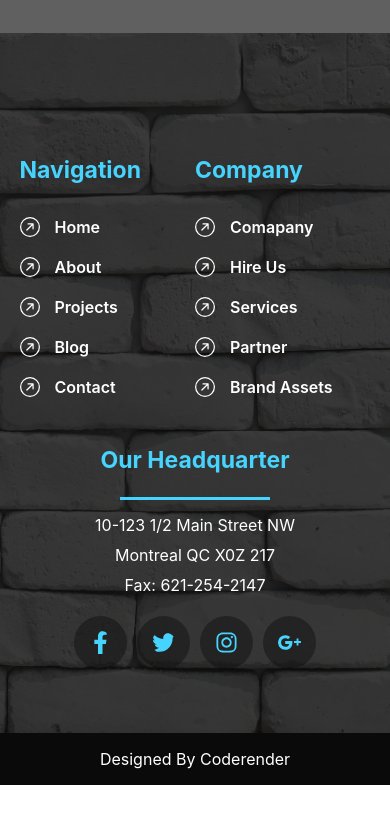
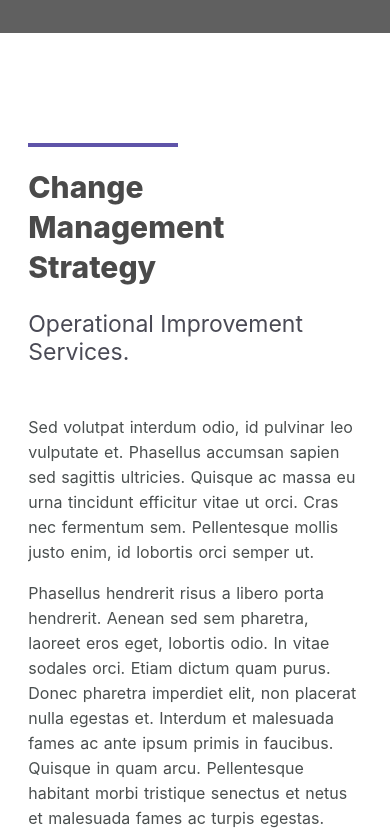
Before and after one commit to Tech-Genius/hagency, a React (Vite) app: page / in a window 390 px wide. Shown: the part 6960-7794 px from the top of the page. Before the commit the page ends 7745 px from the top, so only its background shows below. Built offline with nearby package versions, Linux system fonts and the light colour scheme; the HTML template or start-up script is replaced by a standard one.

Commit message:
homepage cont

```diff
--- a/src/Components/Home.jsx
+++ b/src/Components/Home.jsx
@@ -154,7 +154,7 @@ function Home() {
                 <div className={style.letWorkInner}>
 
                     <div className={style.letWorkBox} id={style.img}>
-                        <img src={letwork} alt=""/>
+                        <img src={letwork} alt="" />
                     </div>
 
                     <div className={style.letWorkBox} id={style.text}>
@@ -169,6 +169,45 @@ function Home() {
 
             </div>
 
+            {/* changeManagement */}
+
+            <div className={style.changeManagement}>
+                <div className={style.changeManagementInner}>
+
+                    <div className={style.changeManagementBox} id={style.text1}>
+                        <div className={style.line}></div>
+                        <h3>Change <br /> Management <br /> Strategy</h3>
+                        <p>Operational Improvement Services.</p>
+                    </div>
+
+                    <div className={style.changeManagementBox} id={style.text2}>
+                        <p>Sed volutpat interdum odio, id pulvinar leo vulputate et. Phasellus accumsan sapien sed sagittis ultricies. Quisque ac massa eu urna tincidunt efficitur vitae ut orci. Cras nec fermentum sem. Pellentesque mollis justo enim, id lobortis orci semper ut.</p>
+                        <p>Phasellus hendrerit risus a libero porta hendrerit. Aenean sed sem pharetra, laoreet eros eget, lobortis odio. In vitae sodales orci. Etiam dictum quam purus. Donec pharetra imperdiet elit, non placerat nulla egestas et. Interdum et malesuada fames ac ante ipsum primis in faucibus. Quisque in quam arcu. Pellentesque habitant morbi tristique senectus et netus et malesuada fames ac turpis egestas. Nulla venenatis, turpis in dapibus auctor, libero urna sagittis quam, quis tristique nulla ipsum ac tortor. Nunc nulla nisi, convallis vel turpis at, facilisis tempus sem. Sed ut ex dictum felis sagittis efficitur vitae non lacus.</p>
+                    </div>
+
+                </div>
+
+            </div>
+
+
+            {/* pricing */}
+
+            <div className={style.pricing}>
+                <div className={style.pricingInner}>
+                    <div className={style.pricingBox}>
+
+                    </div>
+                    <div className={style.pricingBox}>
+
+                    </div>
+                    <div className={style.pricingBox}>
+
+                    </div>
+                </div>
+
+
+            </div>
+
         </div>
     )
 }
--- a/src/Components/assets/css/Home.module.css
+++ b/src/Components/assets/css/Home.module.css
@@ -96,8 +96,10 @@
     border-radius: 5px;
     text-align: center;
     -webkit-box-shadow: 0px 1px 5px 2px rgba(220, 220, 220, 0.336);
-    -moz-box-shadow: 0px 1px 5px 2px rgba(220, 220, 220, 0.336);;
-    box-shadow: 0px 1px 5px 2px rgba(220, 220, 220, 0.336);;
+    -moz-box-shadow: 0px 1px 5px 2px rgba(220, 220, 220, 0.336);
+    ;
+    box-shadow: 0px 1px 5px 2px rgba(220, 220, 220, 0.336);
+    ;
     padding: 40px 20px;
 }
 
@@ -109,20 +111,21 @@
     border: 4px solid #372C84;
     font-weight: bold;
 }
-.modelsBox h3{
+
+.modelsBox h3 {
     color: #333333;
     font-size: 25px;
     font-weight: 800;
 }
 
 
-.modelsBox p{
+.modelsBox p {
     color: #333333dc;
     font-size: 18px;
     margin-bottom: 25px;
 }
 
-.modelsBox button{
+.modelsBox button {
     border: 1px solid #372C84;
     padding: 12px 28px;
     border-radius: 20px;
@@ -133,7 +136,7 @@
     cursor: pointer;
 }
 
-.modelsBox button:hover{
+.modelsBox button:hover {
     transform: rotate(360deg);
     transition: 0.5s;
 }
@@ -142,16 +145,16 @@
 
 /* firstStep */
 
-.firstStep{
+.firstStep {
     position: relative;
 }
 
 
-.firstStep .firstStepOverlay{
-    background:#0A0A0A;
+.firstStep .firstStepOverlay {
+    background: #0A0A0A;
 }
 
-.firstStep .firstStepImage{
+.firstStep .firstStepImage {
     background-image: url('../images/hagency-footer.jpg');
     opacity: 0.2;
     height: 500px;
@@ -160,7 +163,7 @@
 }
 
 
-.firstStepText{
+.firstStepText {
     position: absolute;
     top: 0;
     width: 100%;
@@ -171,16 +174,16 @@
     height: 100%;
 }
 
-.firstStepText .firstStepTextInner{
+.firstStepText .firstStepTextInner {
     width: 70%;
     justify-self: center;
 }
 
-.firstStepText h3{
+.firstStepText h3 {
     font-size: 40px;
 }
 
-.firstStepText h3.blue{
+.firstStepText h3.blue {
     color: #46D4FE;
 }
 
@@ -189,36 +192,36 @@
 
 /* services */
 
-.services{
+.services {
     display: grid;
     padding-top: 100px;
     background-color: #FCFCFC;
 }
 
-.serviceIntroText{
+.serviceIntroText {
     text-align: center;
     display: grid;
 }
 
-.serviceIntroText h3{
+.serviceIntroText h3 {
     font-size: 45px;
     font-weight: 800;
     margin-bottom: 20px;
 }
 
-.serviceIntroText .star{
+.serviceIntroText .star {
     display: flex;
     width: fit-content;
     justify-self: center;
 }
 
-.serviceIntroText .star hr{
+.serviceIntroText .star hr {
     width: 100px;
     border-top: 2px #333333 solid !important;
     border: none;
 }
 
-.serviceIntroText .serviceIntroTextIcon{
+.serviceIntroText .serviceIntroTextIcon {
     color: #372C84;
     margin: 0px 10px;
 }
@@ -240,8 +243,10 @@ justify-self: center;
     border-radius: 5px;
     text-align: center;
     -webkit-box-shadow: 0px 1px 5px 2px rgba(220, 220, 220, 0.336);
-    -moz-box-shadow: 0px 1px 5px 2px rgba(220, 220, 220, 0.336);;
-    box-shadow: 0px 1px 5px 2px rgba(220, 220, 220, 0.336);;
+    -moz-box-shadow: 0px 1px 5px 2px rgba(220, 220, 220, 0.336);
+    ;
+    box-shadow: 0px 1px 5px 2px rgba(220, 220, 220, 0.336);
+    ;
     padding: 40px 20px;
     margin: 20px 0px;
 }
@@ -254,14 +259,15 @@ justify-self: center;
     border: 4px solid #372C84;
     font-weight: bold;
 }
-.serviceBox h3{
+
+.serviceBox h3 {
     color: #333333;
     font-size: 25px;
     font-weight: 800;
 }
 
 
-.serviceBox p{
+.serviceBox p {
     color: #333333dc;
     font-size: 18px;
     margin-bottom: 25px;
@@ -270,17 +276,17 @@ justify-self: center;
 
 /* powerPerformance */
 
-.powerPerformance{
+.powerPerformance {
     margin-top: 100px;
     height: fit-content;
     position: relative;
 }
 
-.powerPerformanceOverlay{
+.powerPerformanceOverlay {
     background: linear-gradient(#211E1E, #252322);
 }
 
-.powerPerformanceImage{
+.powerPerformanceImage {
     background-image: url(../images/hagency-2.jpg);
     height: 600px;
     opacity: 0.4;
@@ -288,7 +294,7 @@ justify-self: center;
     background-position: top;
 }
 
-.powerPerformanceText{
+.powerPerformanceText {
     position: absolute;
     top: 0;
     height: 100%;
@@ -298,19 +304,19 @@ justify-self: center;
     align-items: center;
 }
 
-.powerPerformanceTextInner{
+.powerPerformanceTextInner {
     width: 80%;
     justify-self: center;
 }
 
-.powerPerformanceText .powerPerformanceTextInner hr{
+.powerPerformanceText .powerPerformanceTextInner hr {
     width: 250px;
     border-top: 4px #46D4FE solid !important;
     border: none;
     float: right;
 }
 
-.powerPerformanceText .powerPerformanceTextInner h3{
+.powerPerformanceText .powerPerformanceTextInner h3 {
     margin-top: 20px;
     color: white;
     font-size: 50px;
@@ -318,7 +324,7 @@ justify-self: center;
     margin-bottom: 30px;
 }
 
-.powerPerformanceText .powerPerformanceTextInner p{
+.powerPerformanceText .powerPerformanceTextInner p {
     margin-top: 20px;
     color: white;
     font-size: 22px;
@@ -329,13 +335,13 @@ justify-self: center;
 
 /* letWork */
 
-.letWork{
+.letWork {
     padding: 100px 0px;
     display: grid;
     background-color: #606060;
 }
 
-.letWorkInner{
+.letWorkInner {
     width: 90%;
     display: grid;
     grid-template-columns: 1fr 1fr;
@@ -343,39 +349,91 @@ justify-self: center;
     justify-self: center;
 }
 
-.letWorkInner .letWorkBox{
+.letWorkInner .letWorkBox {
     width: 95%;
     justify-self: center;
 }
 
-.letWorkBox#img img{
+.letWorkBox#img img {
     width: 100%;
     border-radius: 10px;
 }
 
 
-.letWorkBox .letWorkBoxTextInner .line{
+.letWorkBox .letWorkBoxTextInner .line {
     width: 150px;
     border-top: 4px #46D4FE solid !important;
     border: none;
     margin-bottom: 20px;
 }
 
-.letWorkBox .letWorkBoxTextInner h3{
+.letWorkBox .letWorkBoxTextInner h3 {
     color: white;
     font-size: 30px;
     font-weight: 800;
 }
-.letWorkBox .letWorkBoxTextInner h3 span{
+
+.letWorkBox .letWorkBoxTextInner h3 span {
     color: #46D4FE;
     font-size: 55px;
 }
 
-.letWorkBox .letWorkBoxTextInner p{
+.letWorkBox .letWorkBoxTextInner p {
     color: white;
     font-size: 18px;
     word-spacing: 1px;
     line-height: 30px;
+}
+
+
+
+/* changeManagement */
+
+.changeManagement {
+    margin-top: 100px;
+    display: grid;
+}
+
+
+.changeManagementInner {
+    grid-template-columns: 1fr 1.5fr;
+    display: grid;
+    width: 90%;
+    justify-self: center;
+    align-items: center;
+}
+
+.changeManagementBox{
+    width: 80%;
+    justify-self: center;
+}
+
+.changeManagementBox#text1 .line {
+    width: 150px;
+    border-top: 4px#5f54a9 solid !important;
+    border: none;
+    margin-bottom: 20px;
+}
+
+.changeManagementBox#text1 h3{
+    font-size: 60px;
+    font-weight: 800;
+    color: #4A4A4A;
+    line-height: 65px;
+    margin: 30px 0px;
+}
+
+.changeManagementBox#text1 p{
+    font-size: 25px;
+    color: #4A4A55;
+}
+
+
+.changeManagementBox#text2 p{
+    color: #4A4F4F;
+    font-size: 18px;
+    word-spacing: 1px;
+    line-height: 25px;
 }
 
 
@@ -389,13 +447,41 @@ justify-self: center;
 
 
 
+
+
+
+
+
+
+
+@media screen and (max-width:1200px){
+    .changeManagementInner{
+        width: 95%;
+    }
+    .changeManagementBox{
+        width: 95%;
+    }
+}
+
+
+
+
 @media screen and (max-width:1024px) {
-    .modelsInner{
+    .modelsInner {
         width: 90%;
     }
 
-    .serviceInner{
+    .serviceInner {
         width: 90%;
+    }
+
+    .changeManagementInner{
+        grid-template-columns: 1fr;
+    }
+
+    .changeManagementBox{
+        width: 90%;
+        margin-top: 10px;
     }
 }
 
@@ -427,18 +513,19 @@ justify-self: center;
 
 
     /* models */
-    .modelsInner{
+    .modelsInner {
         grid-template-columns: 1fr;
     }
 
-    .modelsBox{
+    .modelsBox {
         margin: 20px 0px;
     }
 
     .modelsBoxIcon {
         font-size: 30px;
     }
-    .modelsBox h3{
+
+    .modelsBox h3 {
         font-size: 23px;
     }
 
@@ -446,57 +533,75 @@ justify-self: center;
 
     /* first step */
 
-    .firstStepText .firstStepTextInner{
+    .firstStepText .firstStepTextInner {
         width: 90%;
         justify-self: center;
     }
 
-    .firstStepText h3{
+    .firstStepText h3 {
         font-size: 28px;
     }
 
 
 
     /* service */
-    .serviceInner{
+    .serviceInner {
         grid-template-columns: 1fr;
     }
 
-    .serviceIntroText h3{
+    .serviceIntroText h3 {
         font-size: 30px;
     }
 
-    .serviceBox{
+    .serviceBox {
         margin: 20px 0px;
     }
 
     .serviceBoxIcon {
         font-size: 30px;
     }
-    .serviceBox h3{
+
+    .serviceBox h3 {
         font-size: 23px;
     }
 
 
     /* powerPerformanceText */
 
-    .powerPerformanceText .powerPerformanceTextInner h3{
+    .powerPerformanceText .powerPerformanceTextInner h3 {
         font-size: 30px;
     }
-    .powerPerformanceText .powerPerformanceTextInner p{
+
+    .powerPerformanceText .powerPerformanceTextInner p {
         font-size: 20px;
     }
 
 
     /* letWork */
-    .letWorkInner{
+    .letWorkInner {
         grid-template-columns: 1fr;
     }
-    .letWorkBox{
+
+    .letWorkBox {
         margin-top: 20px;
     }
 
-    .letWorkBox .letWorkBoxTextInner h3 span{
+    .letWorkBox .letWorkBoxTextInner h3 span {
         font-size: 30px;
     }
+
+/* changeMangement */
+    .changeManagementBox#text1 h3{
+        font-size: 30px;
+        line-height: 40px;
+        margin: 5px 0px;
     }
+
+    .changeManagementBox#text1 p{
+        font-size: 23px;
+    }
+
+.changeManagementBox#text2 p{
+    font-size: 16px;
+}
+}
```
Lines whose indentation alone changed are shown as unchanged.
